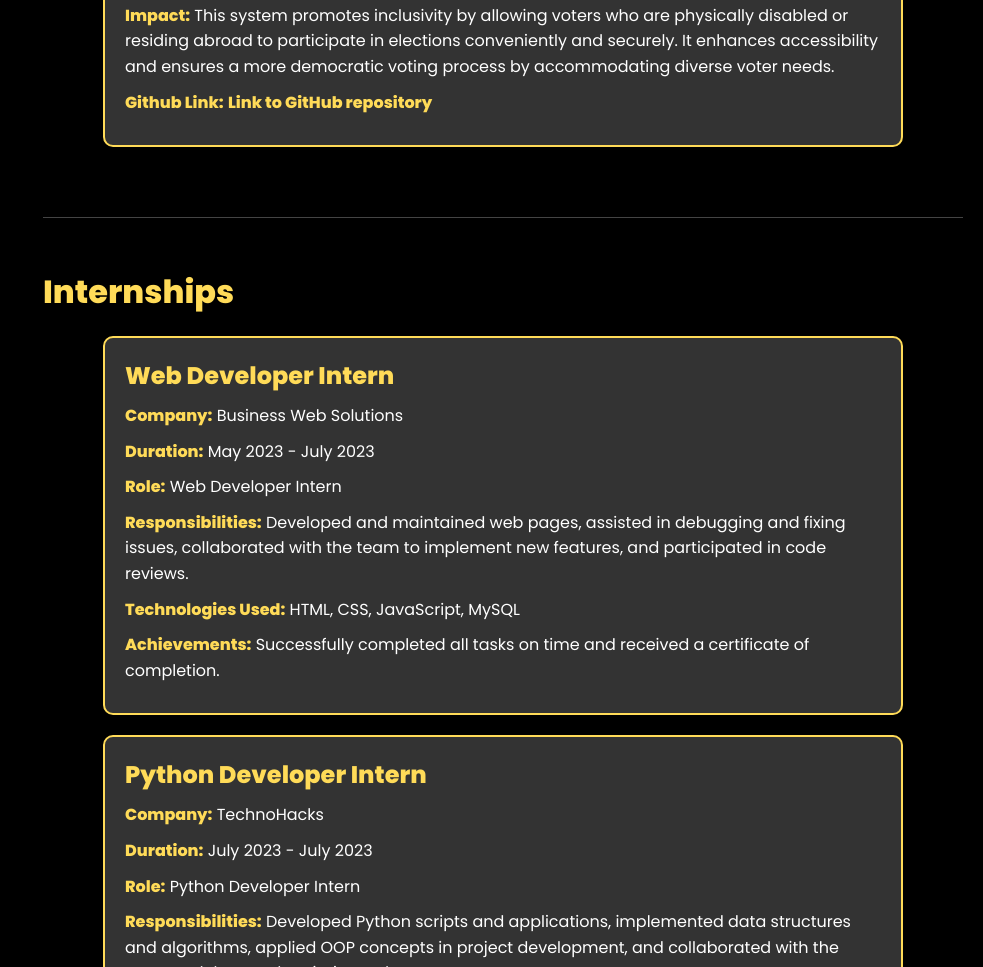
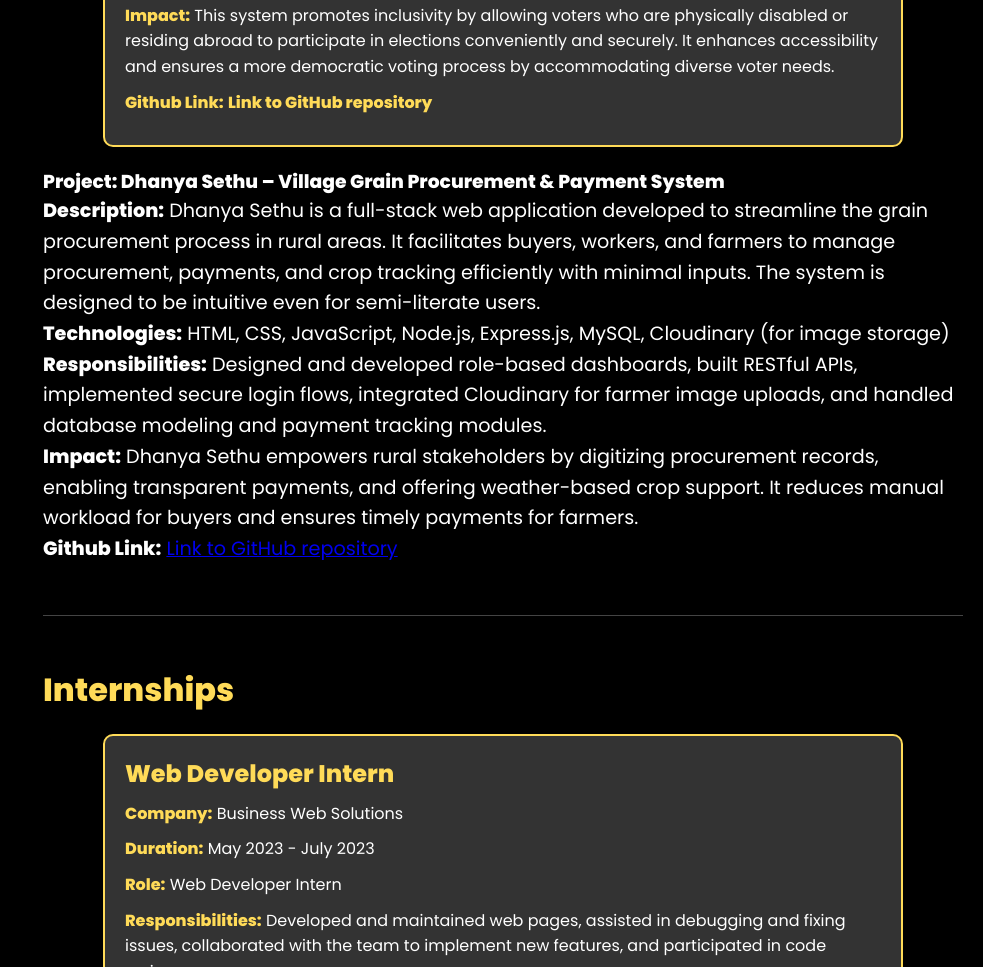
Before and after one commit to VijayaKumarGavara/My-Portfolio, a plain HTML site: page index.html in a window 1280 px wide. Shown: the part 1906-2873 px from the top of the page, without its empty margins (297-1280 px from the left). Drawn offline with Linux system fonts and the light colour scheme.

Commit message:
Update index.html( adding dhanya sethu project)

```diff
--- a/index.html
+++ b/index.html
@@ -99,6 +99,24 @@
 
                 <p><strong>Github Link:</strong> <a href="https://github.com/VijayaKumarGavara/Online-Voting-System" target="_blank">Link to GitHub repository</a></p>
             </div>
+            <div class="project3">
+                  <h3>Project: Dhanya Sethu – Village Grain Procurement & Payment System</h3>
+
+                  <p><strong>Description:</strong> Dhanya Sethu is a full-stack web application developed to streamline the grain procurement process in rural areas. It facilitates buyers, workers, and farmers to manage procurement, payments, and crop tracking efficiently with minimal inputs. The system is designed to be intuitive even for semi-literate users.</p>
+
+                  <p><strong>Technologies:</strong> HTML, CSS, JavaScript, Node.js, Express.js, MySQL, Cloudinary (for image storage)</p>
+
+                  <p><strong>Responsibilities:</strong>
+                    Designed and developed role-based dashboards, built RESTful APIs, implemented secure login flows, integrated Cloudinary for farmer image uploads, and handled database modeling and payment tracking modules.
+                  </p>
+
+                  <p><strong>Impact:</strong> Dhanya Sethu empowers rural stakeholders by digitizing procurement records, enabling transparent payments, and offering weather-based crop support. It reduces manual workload for buyers and ensures timely payments for farmers.</p>
+
+                  <p><strong>Github Link:</strong>
+                    <a href="https://github.com/VijayaKumarGavara/Dhanya-Sethu" target="_blank">Link to GitHub repository</a>
+                  </p>
+            </div>
+
             </section>
             <section id="internships">
                 <h2>Internships</h2>
```
